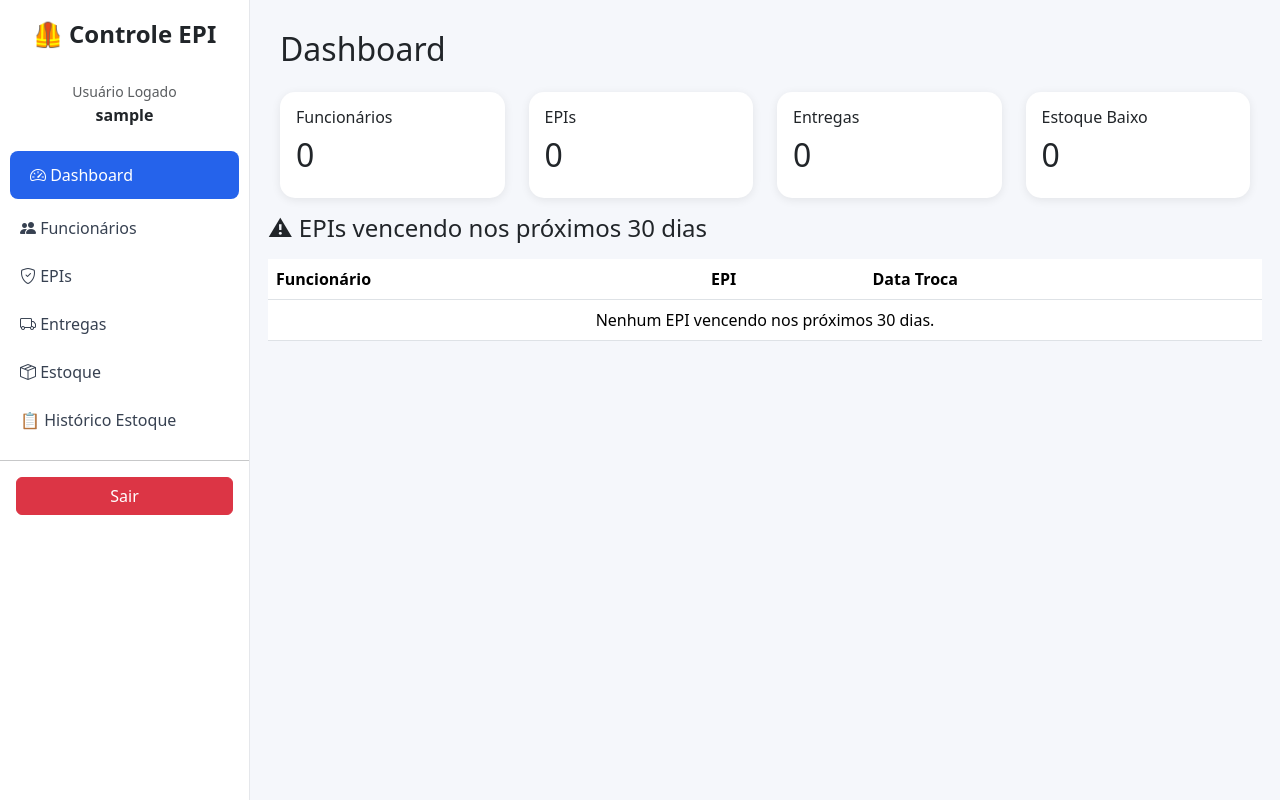
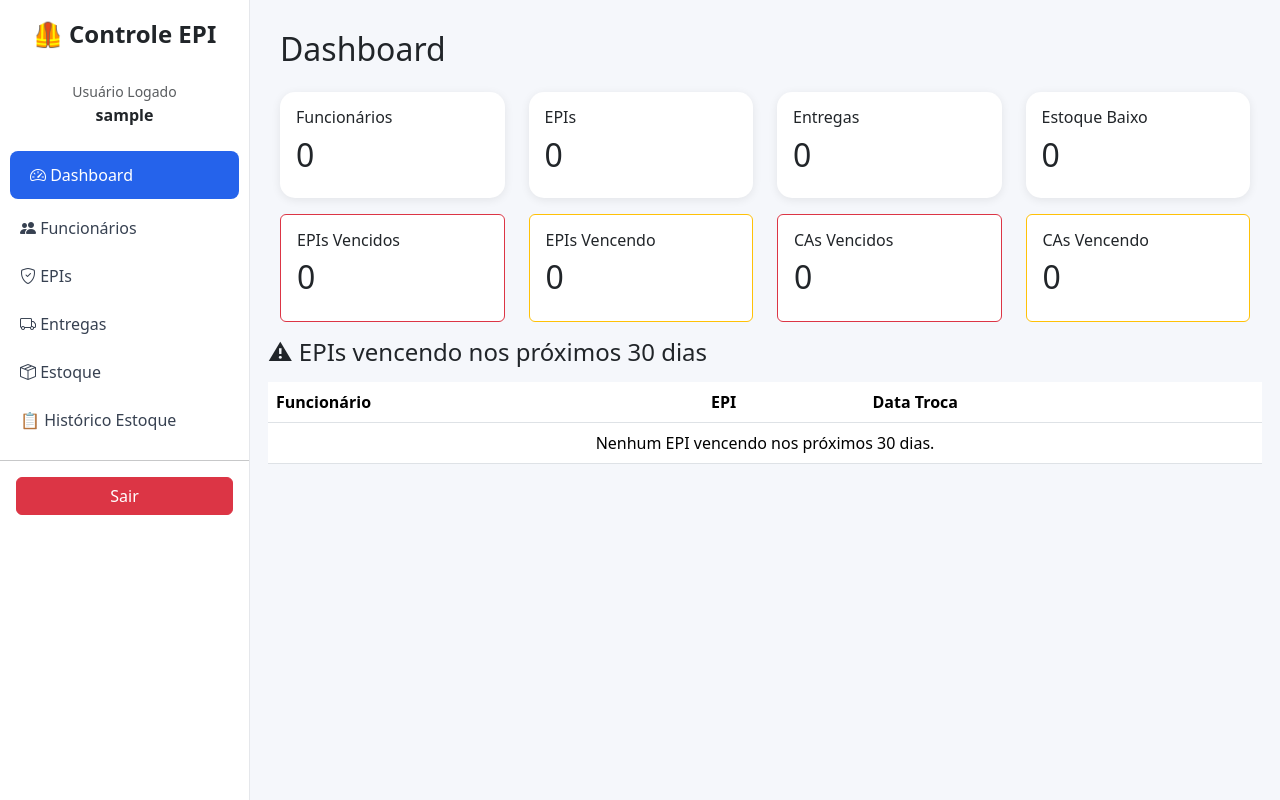
Before and after one commit to cleylima/controle-epi, a Django app: page / in a window 1280 px wide. Run offline with Django 5.2, Linux system fonts and the light colour scheme; the visitor is signed in with stand-in values (Sample User, id 1); data that the repository does not hold is empty.

Commit message:
feat: dashboard mais inteligente

```diff
--- a/core/views.py
+++ b/core/views.py
@@ -22,17 +22,43 @@ def dashboard(request):
 
     data_limite = hoje + timedelta(days=30)
 
+    epis_vencidos = EntregaEPI.objects.filter(
+        data_proxima_troca__lt=hoje
+    ).count()
+
+    epis_vencendo_lista = EntregaEPI.objects.filter(
+        data_proxima_troca__gte=hoje,
+        data_proxima_troca__lte=data_limite
+    ).order_by('data_proxima_troca')
+    epis_vencendo = epis_vencendo_lista.count()
+
     epis_vencendo = EntregaEPI.objects.filter(
         data_proxima_troca__gte=hoje,
         data_proxima_troca__lte=data_limite
-    ).order_by('data_proxima_troca')
+    ).count()
+
+    ca_vencidos = EPI.objects.filter(
+        validade_ca__lt=hoje
+    ).count()
+
+    ca_vencendo = EPI.objects.filter(
+        validade_ca__gte=hoje,
+        validade_ca__lte=data_limite
+    ).count()
 
     context = {
         'total_funcionarios': total_funcionarios,
         'total_epis': total_epis,
         'total_entregas': total_entregas,
         'estoque_baixo': estoque_baixo,
+
+        'epis_vencidos': epis_vencidos,
         'epis_vencendo': epis_vencendo,
+
+        'ca_vencidos': ca_vencidos,
+        'ca_vencendo': ca_vencendo,
+        'epis_vencendo_lista': epis_vencendo_lista,
+
     }
 
     return render(
--- a/templates/core/dashboard.html
+++ b/templates/core/dashboard.html
@@ -80,6 +80,78 @@
 
     </div>
 
+    <div class="col-md-3 mb-3">
+
+    <div class="card border-danger">
+
+        <div class="card-body">
+
+            <h6>EPIs Vencidos</h6>
+
+            <h2>
+                {{ epis_vencidos }}
+            </h2>
+
+        </div>
+
+    </div>
+
+    </div>
+
+    <div class="col-md-3 mb-3">
+
+        <div class="card border-warning">
+
+            <div class="card-body">
+
+                <h6>EPIs Vencendo</h6>
+
+                <h2>
+                    {{ epis_vencendo }}
+                </h2>
+
+            </div>
+
+        </div>
+
+    </div>
+
+    <div class="col-md-3 mb-3">
+
+        <div class="card border-danger">
+
+            <div class="card-body">
+
+                <h6>CAs Vencidos</h6>
+
+                <h2>
+                    {{ ca_vencidos }}
+                </h2>
+
+            </div>
+
+        </div>
+
+    </div>
+
+    <div class="col-md-3 mb-3">
+
+        <div class="card border-warning">
+
+            <div class="card-body">
+
+                <h6>CAs Vencendo</h6>
+
+                <h2>
+                    {{ ca_vencendo }}
+                </h2>
+
+            </div>
+
+        </div>
+
+    </div>
+
     <div class="card-body">
 
         <h4 class="mb-3">
@@ -100,7 +172,7 @@
 
             <tbody>
 
-                {% for entrega in epis_vencendo %}
+                {% for entrega in epis_vencendo_lista %}
 
                 <tr>
 
```
